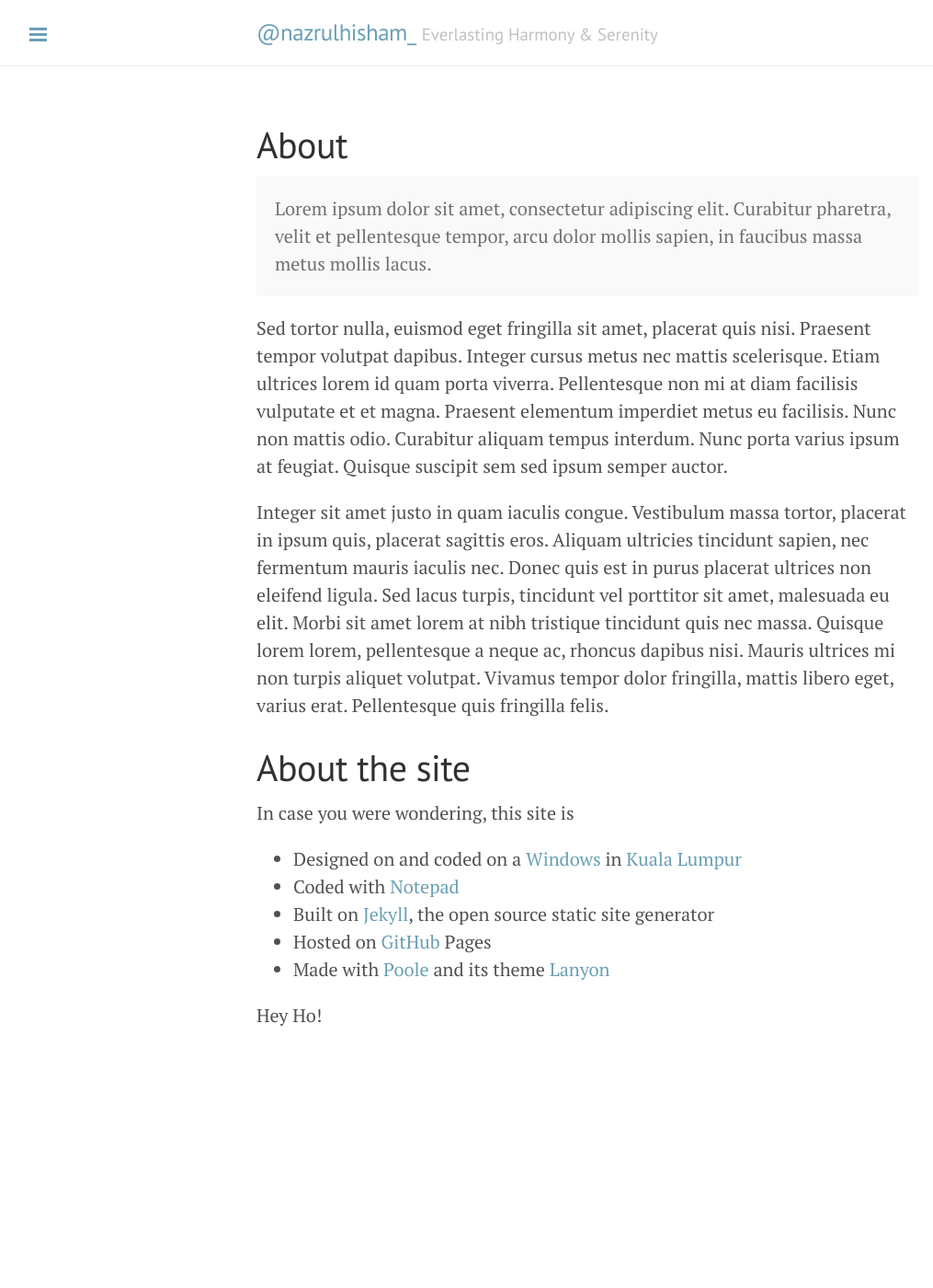
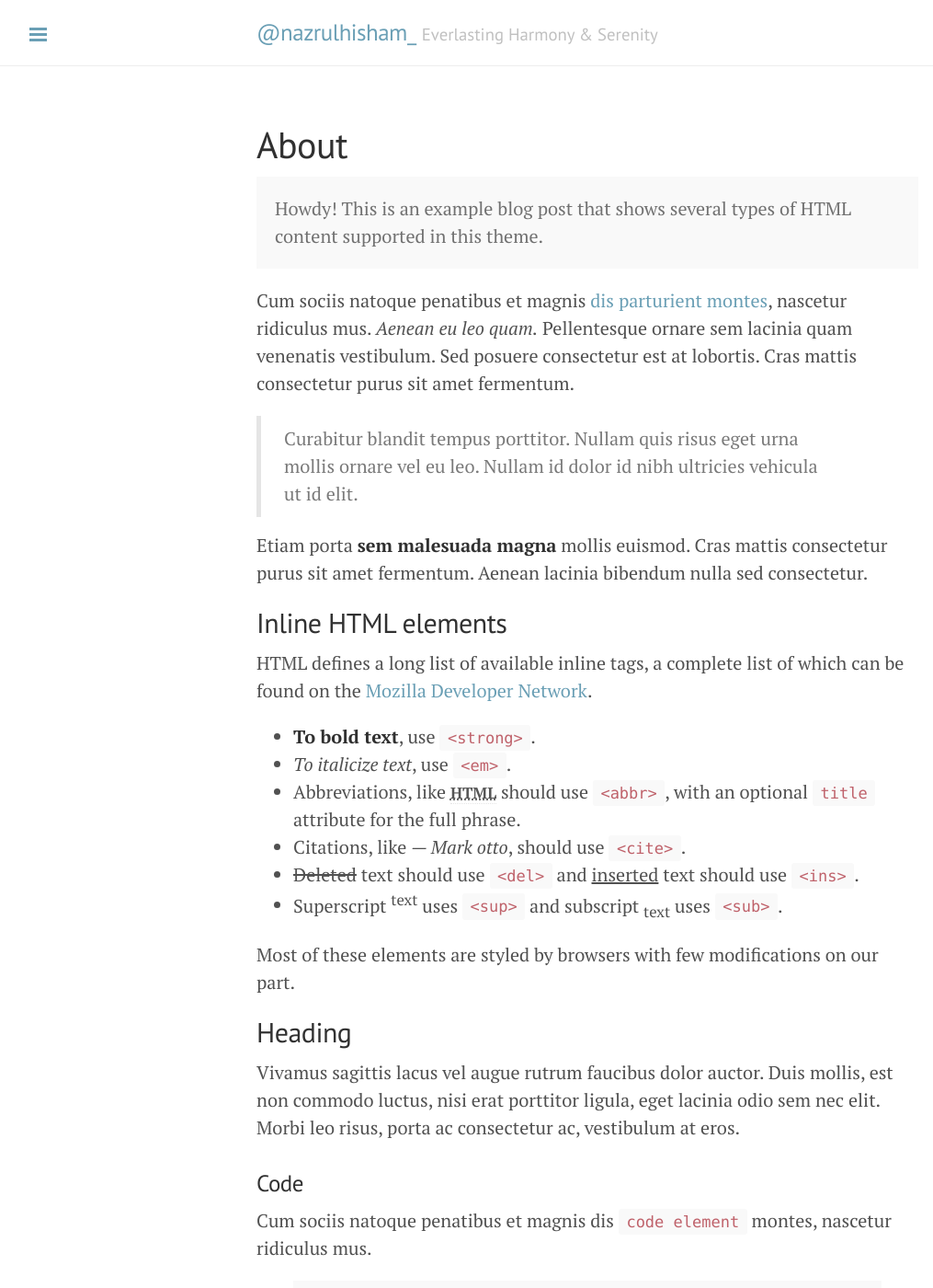
Before and after one commit to lumachroma/fantastik, a Jekyll site: the page built from about.md, in a window 1280 px wide and 1400 px high. Shown: the whole window at 92% size, without its empty margins (1-1016 px from the left). Built offline with Jekyll 4.4.1, drawn with Linux system fonts in a browser that asks for light colours; Markdown is read by kramdown in place of the engine named in the settings; comment, search, counter and statistics services are not loaded; some of the changed text lies outside the part shown.

Commit message:
Update about.md

```diff
--- a/about.md
+++ b/about.md
@@ -3,21 +3,119 @@
 title: About
 ---
 
-<p class="message">
-  Lorem ipsum dolor sit amet, consectetur adipiscing elit. Curabitur pharetra, velit et pellentesque tempor, arcu dolor mollis sapien, in faucibus massa metus mollis lacus.
-</p>
+<div class="message">
+  Howdy! This is an example blog post that shows several types of HTML content supported in this theme.
+</div>
 
-Sed tortor nulla, euismod eget fringilla sit amet, placerat quis nisi. Praesent tempor volutpat dapibus. Integer cursus metus nec mattis scelerisque. Etiam ultrices lorem id quam porta viverra. Pellentesque non mi at diam facilisis vulputate et et magna. Praesent elementum imperdiet metus eu facilisis. Nunc non mattis odio. Curabitur aliquam tempus interdum. Nunc porta varius ipsum at feugiat. Quisque suscipit sem sed ipsum semper auctor.
+Cum sociis natoque penatibus et magnis <a href="#">dis parturient montes</a>, nascetur ridiculus mus. *Aenean eu leo quam.* Pellentesque ornare sem lacinia quam venenatis vestibulum. Sed posuere consectetur est at lobortis. Cras mattis consectetur purus sit amet fermentum.
 
-Integer sit amet justo in quam iaculis congue. Vestibulum massa tortor, placerat in ipsum quis, placerat sagittis eros. Aliquam ultricies tincidunt sapien, nec fermentum mauris iaculis nec. Donec quis est in purus placerat ultrices non eleifend ligula. Sed lacus turpis, tincidunt vel porttitor sit amet, malesuada eu elit. Morbi sit amet lorem at nibh tristique tincidunt quis nec massa. Quisque lorem lorem, pellentesque a neque ac, rhoncus dapibus nisi. Mauris ultrices mi non turpis aliquet volutpat. Vivamus tempor dolor fringilla, mattis libero eget, varius erat. Pellentesque quis fringilla felis.
+> Curabitur blandit tempus porttitor. Nullam quis risus eget urna mollis ornare vel eu leo. Nullam id dolor id nibh ultricies vehicula ut id elit.
 
-#About the site
+Etiam porta **sem malesuada magna** mollis euismod. Cras mattis consectetur purus sit amet fermentum. Aenean lacinia bibendum nulla sed consectetur.
 
-In case you were wondering, this site is
-- Designed on and coded on a [Windows](http://windows.microsoft.com/) in [Kuala Lumpur](http://en.wikipedia.org/wiki/Kuala_Lumpur)
-- Coded with [Notepad](http://notepad-plus-plus.org/)
-- Built on [Jekyll](http://jekyllrb.com/), the open source static site generator
-- Hosted on [GitHub](https://github.com/lumachroma/fantastiq) Pages
-- Made with [Poole](http://getpoole.com/) and its theme [Lanyon](https://github.com/poole/lanyon)
+## Inline HTML elements
 
-Hey Ho!
+HTML defines a long list of available inline tags, a complete list of which can be found on the [Mozilla Developer Network](https://developer.mozilla.org/en-US/docs/Web/HTML/Element).
+
+- **To bold text**, use `<strong>`.
+- *To italicize text*, use `<em>`.
+- Abbreviations, like <abbr title="HyperText Markup Langage">HTML</abbr> should use `<abbr>`, with an optional `title` attribute for the full phrase.
+- Citations, like <cite>&mdash; Mark otto</cite>, should use `<cite>`.
+- <del>Deleted</del> text should use `<del>` and <ins>inserted</ins> text should use `<ins>`.
+- Superscript <sup>text</sup> uses `<sup>` and subscript <sub>text</sub> uses `<sub>`.
+
+Most of these elements are styled by browsers with few modifications on our part.
+
+## Heading
+
+Vivamus sagittis lacus vel augue rutrum faucibus dolor auctor. Duis mollis, est non commodo luctus, nisi erat porttitor ligula, eget lacinia odio sem nec elit. Morbi leo risus, porta ac consectetur ac, vestibulum at eros.
+
+### Code
+
+Cum sociis natoque penatibus et magnis dis `code element` montes, nascetur ridiculus mus.
+
+{% highlight js %}
+// Example can be run directly in your JavaScript console
+
+// Create a function that takes two arguments and returns the sum of those arguments
+var adder = new Function("a", "b", "return a + b");
+
+// Call the function
+adder(2, 6);
+// > 8
+{% endhighlight %}
+
+Aenean lacinia bibendum nulla sed consectetur. Etiam porta sem malesuada magna mollis euismod. Fusce dapibus, tellus ac cursus commodo, tortor mauris condimentum nibh, ut fermentum massa.
+
+### Lists
+
+Cum sociis natoque penatibus et magnis dis parturient montes, nascetur ridiculus mus. Aenean lacinia bibendum nulla sed consectetur. Etiam porta sem malesuada magna mollis euismod. Fusce dapibus, tellus ac cursus commodo, tortor mauris condimentum nibh, ut fermentum massa justo sit amet risus.
+
+* Praesent commodo cursus magna, vel scelerisque nisl consectetur et.
+* Donec id elit non mi porta gravida at eget metus.
+* Nulla vitae elit libero, a pharetra augue.
+
+Donec ullamcorper nulla non metus auctor fringilla. Nulla vitae elit libero, a pharetra augue.
+
+1. Vestibulum id ligula porta felis euismod semper.
+2. Cum sociis natoque penatibus et magnis dis parturient montes, nascetur ridiculus mus.
+3. Maecenas sed diam eget risus varius blandit sit amet non magna.
+
+Cras mattis consectetur purus sit amet fermentum. Sed posuere consectetur est at lobortis.
+
+<dl>
+  <dt>HyperText Markup Language (HTML)</dt>
+  <dd>The language used to describe and define the content of a Web page</dd>
+
+  <dt>Cascading Style Sheets (CSS)</dt>
+  <dd>Used to describe the appearance of Web content</dd>
+
+  <dt>JavaScript (JS)</dt>
+  <dd>The programming language used to build advanced Web sites and applications</dd>
+</dl>
+
+Integer posuere erat a ante venenatis dapibus posuere velit aliquet. Morbi leo risus, porta ac consectetur ac, vestibulum at eros. Nullam quis risus eget urna mollis ornare vel eu leo.
+
+### Tables
+
+Aenean lacinia bibendum nulla sed consectetur. Lorem ipsum dolor sit amet, consectetur adipiscing elit.
+
+<table>
+  <thead>
+    <tr>
+      <th>Name</th>
+      <th>Upvotes</th>
+      <th>Downvotes</th>
+    </tr>
+  </thead>
+  <tfoot>
+    <tr>
+      <td>Totals</td>
+      <td>21</td>
+      <td>23</td>
+    </tr>
+  </tfoot>
+  <tbody>
+    <tr>
+      <td>Alice</td>
+      <td>10</td>
+      <td>11</td>
+    </tr>
+    <tr>
+      <td>Bob</td>
+      <td>4</td>
+      <td>3</td>
+    </tr>
+    <tr>
+      <td>Charlie</td>
+      <td>7</td>
+      <td>9</td>
+    </tr>
+  </tbody>
+</table>
+
+Nullam id dolor id nibh ultricies vehicula ut id elit. Sed posuere consectetur est at lobortis. Nullam quis risus eget urna mollis ornare vel eu leo.
+
+-----
+
+Want to see something else added? <a href="https://github.com/poole/poole/issues/new">Open an issue.</a>
```
